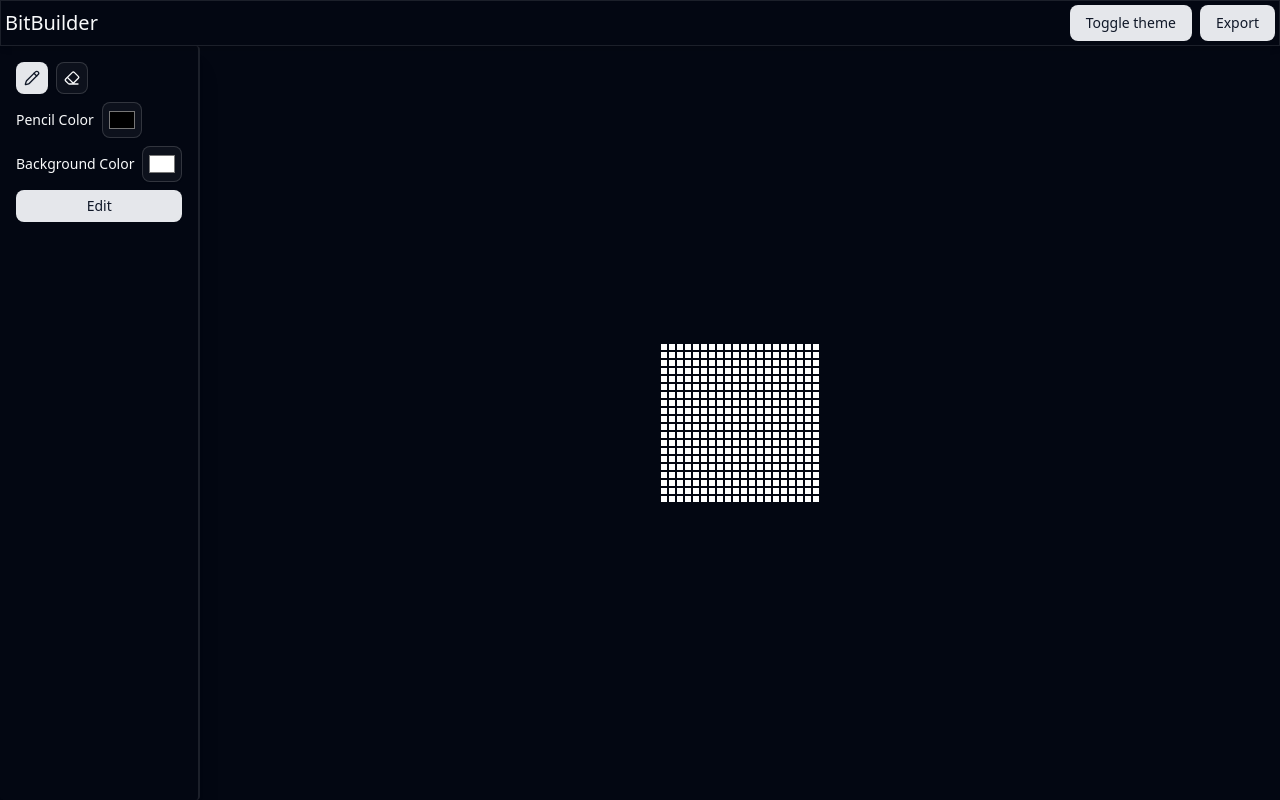
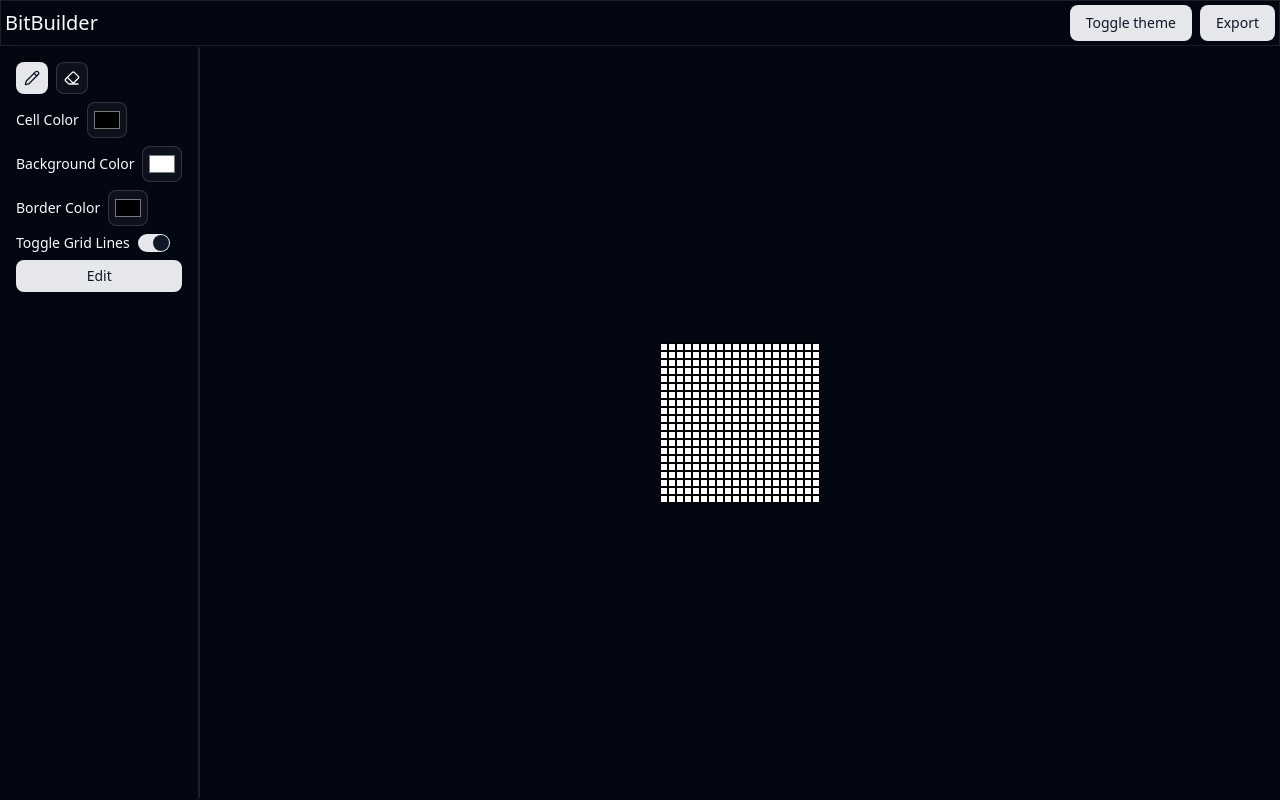
Before and after one commit to seangerrykelly/pixel-art-maker, a React (Vite) app: page / in a window 1280 px wide. Built offline with nearby package versions, Linux system fonts and the light colour scheme.

Commit message:
feat: toggle grid lines on/off, also can change grid line colors

```diff
--- a/package.json
+++ b/package.json
@@ -13,6 +13,7 @@
     "@radix-ui/react-dialog": "^1.1.15",
     "@radix-ui/react-label": "^2.1.8",
     "@radix-ui/react-slot": "^1.2.4",
+    "@radix-ui/react-switch": "^1.2.6",
     "@tailwindcss/vite": "^4.1.17",
     "class-variance-authority": "^0.7.1",
     "clsx": "^2.1.1",
--- a/src/App.tsx
+++ b/src/App.tsx
@@ -4,6 +4,7 @@ import { ColorPicker, type ColorType } from '@/components/ColorPicker'
 import { Controls } from '@/components/Controls'
 import { DrawingTools, type DrawingTool } from '@/components/DrawingTools'
 import { EditGridModal } from '@/components/EditGridModal'
+import { GridLineToggle } from '@/components/GridLineToggle'
 import { Header } from '@/components/Header'
 import { PixelGrid } from '@/components/PixelGrid'
 import { ThemeProvider } from '@/components/ThemeProvider'
@@ -14,7 +15,9 @@ function App() {
   const [gridHeight, setGridHeight] = useState<number>(20)
   const [currentColor, setCurrentColor] = useState<string>("#000000")
   const [backgroundColor, setBackgroundColor] = useState<string>("#FFFFFF")
+  const [borderColor, setBorderColor] = useState<string>("#000000")
   const [currentTool, setCurrentTool] = useState<DrawingTool>('PENCIL')
+  const [areGridLinesEnabled, setAreGridLinesEnabled] = useState<boolean>(true)
 
   const handleSubmitEditGrid = (event: FormEvent<HTMLFormElement>) => {
     event.preventDefault()
@@ -27,15 +30,22 @@ function App() {
 
   const handleChangeColor = (event: ChangeEvent<HTMLInputElement>, colorType: ColorType) => {
     const selectedColor = event.target.value
-    if (colorType === 'Pencil') {
+    if (colorType === 'Cell') {
       setCurrentColor(selectedColor)
     } else if (colorType === 'Background') {
       setBackgroundColor(selectedColor)
+    } else if (colorType === 'Border') {
+      setBorderColor(selectedColor)
     }
   }
 
   const handleChangeDrawingTool = (selectedTool: DrawingTool) => {
     setCurrentTool(selectedTool)
+  }
+
+  const handleToggleGridLines = (checked: boolean) => {
+    console.log(checked)
+    setAreGridLinesEnabled(checked)
   }
 
   return (
@@ -48,8 +58,10 @@ function App() {
               currentTool={currentTool}
               handleChange={handleChangeDrawingTool}
             />
-            <ColorPicker handleChange={handleChangeColor} colorType="Pencil" />
-            <ColorPicker handleChange={handleChangeColor} colorType="Background" />
+            <ColorPicker handleChange={handleChangeColor} colorType="Cell" defaultColor={currentColor} />
+            <ColorPicker handleChange={handleChangeColor} colorType="Background" defaultColor={backgroundColor} />
+            <ColorPicker handleChange={handleChangeColor} colorType="Border" defaultColor={borderColor} />
+            <GridLineToggle handleToggleChange={handleToggleGridLines}/>
             <EditGridModal
               gridHeight={gridHeight}
               gridWidth={gridWidth}
@@ -62,7 +74,9 @@ function App() {
               width={gridWidth}
               currentColor={currentColor}
               backgroundColor={backgroundColor}
+              borderColor={borderColor}
               currentTool={currentTool}
+              showGridLines={areGridLinesEnabled}
             />
           </div>
         </div>
--- a/src/components/ColorPicker.tsx
+++ b/src/components/ColorPicker.tsx
@@ -2,14 +2,15 @@ import type { ChangeEvent } from 'react'
 import { Input } from '@/components/ui/input'
 import { Label } from '@/components/ui/label'
 
-export type ColorType = 'Pencil' | 'Background'
+export type ColorType = 'Cell' | 'Background' | 'Border'
 
 type ColorPickerProps = {
     handleChange: (event: ChangeEvent<HTMLInputElement>, colorType: ColorType) => void
     colorType: ColorType
+    defaultColor: string
 }
 
-export const ColorPicker = ({ handleChange, colorType }: ColorPickerProps) => {
+export const ColorPicker = ({ handleChange, colorType, defaultColor }: ColorPickerProps) => {
     return (
         <div className="flex gap-2">
             <Label htmlFor='color-picker'>{colorType} Color</Label>
@@ -19,7 +20,7 @@ export const ColorPicker = ({ handleChange, colorType }: ColorPickerProps) => {
                 name='color-picker'
                 id='color-picker'
                 onChange={(e) => handleChange(e, colorType)}
-                defaultValue={`${colorType === 'Background' ? '#FFFFFF' : '#000000'}`}
+                defaultValue={defaultColor}
             />
         </div>
     )
--- /dev/null
+++ b/src/components/GridLineToggle.tsx
@@ -0,0 +1,15 @@
+import { Label } from "@/components/ui/label"
+import { Switch } from "@/components/ui/switch"
+
+type GridLineToggleProps = {
+    handleToggleChange: (checked: boolean) => void
+}
+
+export const GridLineToggle = ({ handleToggleChange }: GridLineToggleProps) => {
+    return (
+        <div className="flex items-center space-x-2">
+            <Label htmlFor="grid-line-toggle">Toggle Grid Lines</Label>
+            <Switch id="grid-line-toggle" defaultChecked onCheckedChange={handleToggleChange}/>
+        </div>
+    )
+}
--- a/src/components/PixelGrid.tsx
+++ b/src/components/PixelGrid.tsx
@@ -7,10 +7,12 @@ type PixelGridProps = {
     width: number
     currentColor: string
     backgroundColor: string
+    borderColor: string
     currentTool: DrawingTool
+    showGridLines: boolean
 }
 
-export const PixelGrid = ({ height, width, currentColor, backgroundColor, currentTool}: PixelGridProps) => {
+export const PixelGrid = ({ height, width, currentColor, backgroundColor, borderColor, currentTool, showGridLines }: PixelGridProps) => {
     const cells = Array.from({ length: height }, (_) => Array.from({ length: width }, (_, index) => index + 1))
 
     const [isMouseDown, setIsMouseDown] = useState<boolean>(false)
@@ -64,8 +66,10 @@ export const PixelGrid = ({ height, width, currentColor, backgroundColor, curren
                             key={`grid-cell-${rowIndex}-${colIndex}`}
                             currentColor={currentColor}
                             backgroundColor={backgroundColor}
+                            borderColor={borderColor}
                             currentTool={currentTool}
                             isMouseDown={isMouseDown}
+                            showGridLines={showGridLines}
                         />
                     ))
                 )}
--- a/src/components/PixelGridCell.tsx
+++ b/src/components/PixelGridCell.tsx
@@ -4,11 +4,13 @@ import type { DrawingTool } from "@/components/DrawingTools"
 type PixelGridCellProps = {
     currentColor: string
     backgroundColor: string
+    borderColor: string
     currentTool: DrawingTool
     isMouseDown: boolean
+    showGridLines: boolean
 }
 
-export const PixelGridCell = ({ currentColor, backgroundColor, currentTool, isMouseDown }: PixelGridCellProps) => {
+export const PixelGridCell = ({ currentColor, backgroundColor, borderColor, currentTool, isMouseDown, showGridLines }: PixelGridCellProps) => {
 
     const [cellColor, setCellColor] = useState<string>(backgroundColor)
     const [isFilled, setIsFilled] = useState<boolean>(false)
@@ -37,9 +39,10 @@ export const PixelGridCell = ({ currentColor, backgroundColor, currentTool, isMo
 
     return (
         <div
-            className="border border-foreground dark:border-background box-content"
+            className="border box-content"
             style={{
-                background: cellColor
+                background: cellColor,
+                borderColor: showGridLines ? borderColor : 'transparent'
             }}
             onMouseDown={() => drawOnCell(true)}
             onMouseEnter={() => drawOnCell(false)}
--- /dev/null
+++ b/src/components/ui/switch.tsx
@@ -0,0 +1,29 @@
+import * as React from "react"
+import * as SwitchPrimitive from "@radix-ui/react-switch"
+
+import { cn } from "@/lib/utils"
+
+function Switch({
+  className,
+  ...props
+}: React.ComponentProps<typeof SwitchPrimitive.Root>) {
+  return (
+    <SwitchPrimitive.Root
+      data-slot="switch"
+      className={cn(
+        "peer data-[state=checked]:bg-primary data-[state=unchecked]:bg-input focus-visible:border-ring focus-visible:ring-ring/50 dark:data-[state=unchecked]:bg-input/80 inline-flex h-[1.15rem] w-8 shrink-0 items-center rounded-full border border-transparent shadow-xs transition-all outline-none focus-visible:ring-[3px] disabled:cursor-not-allowed disabled:opacity-50",
+        className
+      )}
+      {...props}
+    >
+      <SwitchPrimitive.Thumb
+        data-slot="switch-thumb"
+        className={cn(
+          "bg-background dark:data-[state=unchecked]:bg-foreground dark:data-[state=checked]:bg-primary-foreground pointer-events-none block size-4 rounded-full ring-0 transition-transform data-[state=checked]:translate-x-[calc(100%-2px)] data-[state=unchecked]:translate-x-0"
+        )}
+      />
+    </SwitchPrimitive.Root>
+  )
+}
+
+export { Switch }
```
Also changed, not shown: 1 other file (tests, documents, lock files or other folders).
